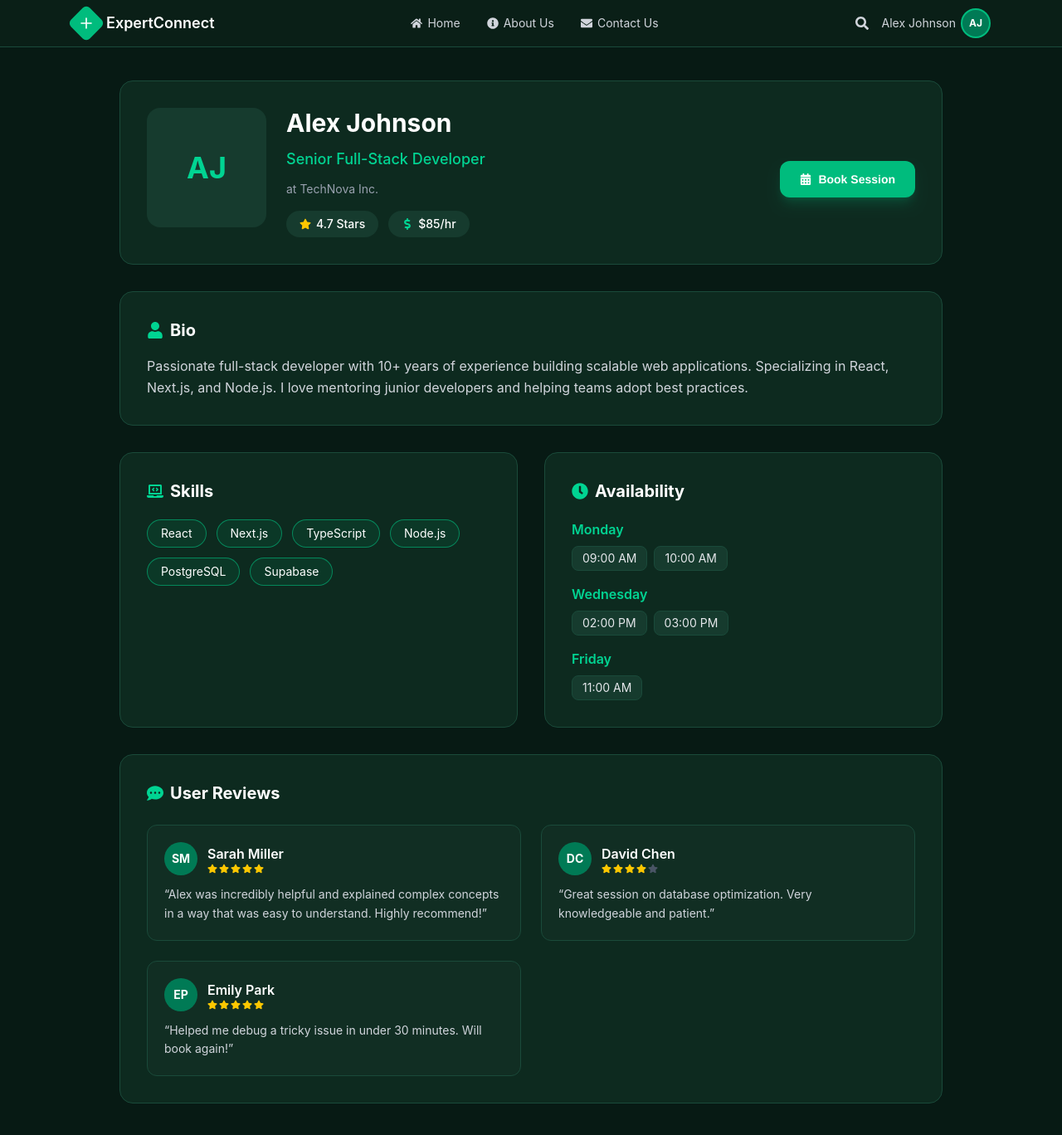
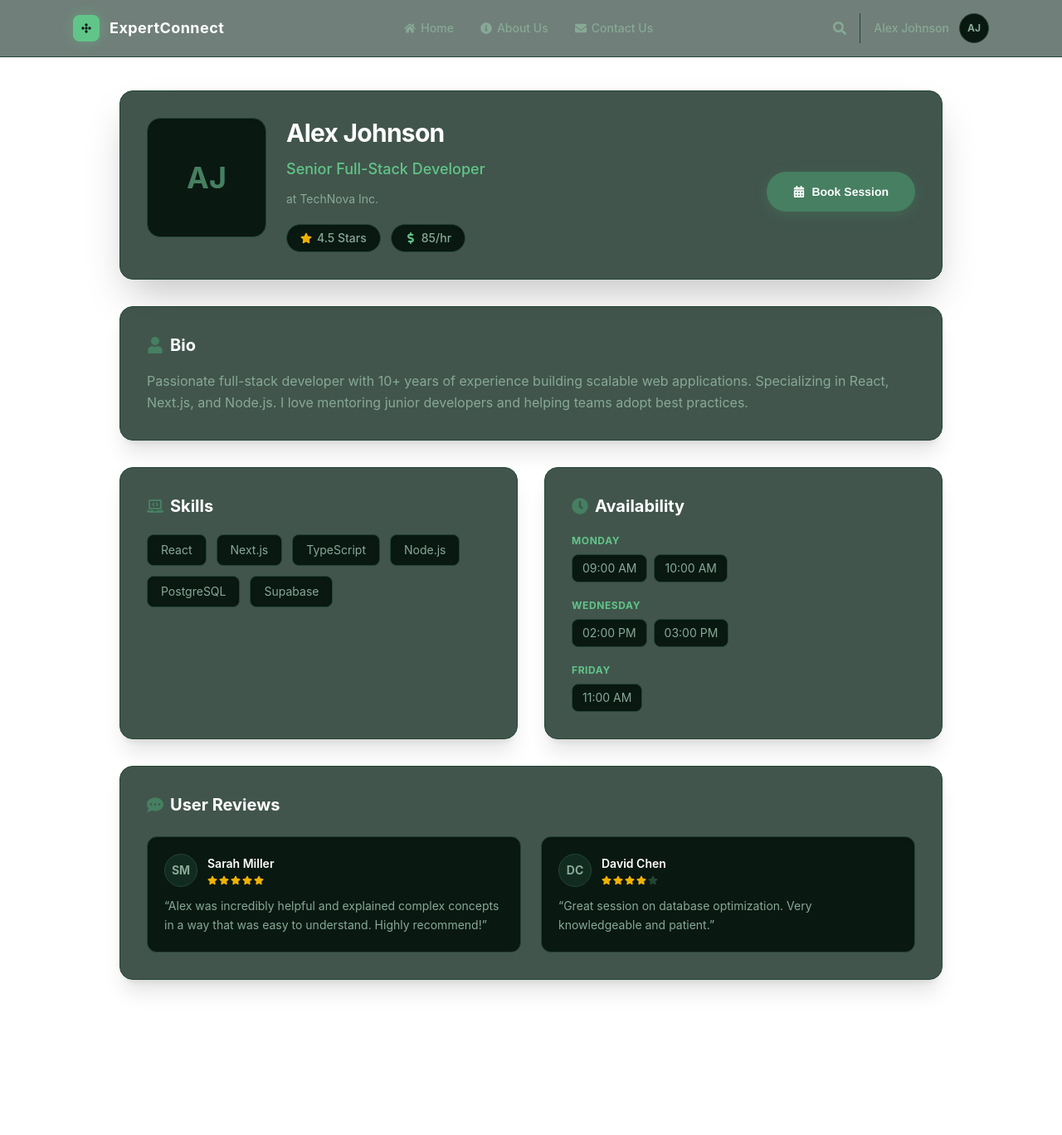
Before and after one commit to DN-75/Kraken-CA1, a Next.js app: page /professional/1 in a window 1280 px wide. Shown: the whole page at 83% size. After the commit the page ends 1221 px from the top, so only its background shows below. Built offline with nearby package versions, Linux system fonts and the light colour scheme.

Commit message:
change full code

```diff
--- a/app/professional/[id]/page.tsx
+++ b/app/professional/[id]/page.tsx
@@ -106,7 +106,6 @@ export default function ProfessionalProfilePage() {
   useEffect(() => {
     if (!id) return;
 
-    // Mock data for professional with id 1
     if (id === "1") {
       setProfessional({
         id: "1",
@@ -156,13 +155,6 @@ export default function ProfessionalProfilePage() {
           created_at: "2026-01-15T14:30:00Z",
           user_profiles: { profiles: { name: "David Chen", profile_photo: null } },
         },
-        {
-          id: "r3",
-          rating: 5,
-          comment: "Helped me debug a tricky issue in under 30 minutes. Will book again!",
-          created_at: "2026-01-02T09:00:00Z",
-          user_profiles: { profiles: { name: "Emily Park", profile_photo: null } },
-        },
       ]);
     } else {
       setError("Professional profile not found.");
@@ -191,8 +183,8 @@ export default function ProfessionalProfilePage() {
 
   if (loading) {
     return (
-      <div className="min-h-screen bg-[#071a14] flex items-center justify-center">
-        <div className="animate-pulse text-emerald-400 text-xl font-medium">
+      <div className="min-h-screen bg-[radial-gradient(circle_at_center,_var(--tw-gradient-stops))] from-[#274f3e] via-[#12281e] to-[#0a1812] flex items-center justify-center">
+        <div className="animate-pulse text-[#467f61] text-xl font-medium">
           Loading profile…
         </div>
       </div>
@@ -201,11 +193,11 @@ export default function ProfessionalProfilePage() {
 
   if (error || !professional) {
     return (
-      <div className="min-h-screen bg-[#071a14] flex flex-col items-center justify-center gap-4">
+      <div className="min-h-screen bg-[radial-gradient(circle_at_center,_var(--tw-gradient-stops))] from-[#274f3e] via-[#12281e] to-[#0a1812] flex flex-col items-center justify-center gap-4">
         <p className="text-red-400 text-xl">
           {error ?? "Profile not found."}
         </p>
-        <Link href="/" className="text-emerald-400 hover:underline">
+        <Link href="/" className="text-[#87a996] hover:text-white transition-colors">
           ← Back to Home
         </Link>
       </div>
@@ -216,71 +208,55 @@ export default function ProfessionalProfilePage() {
 
   /* ── Render ── */
   return (
-    <div className="min-h-screen bg-[#071a14] text-gray-200">
+    <div className="min-h-screen bg-[radial-gradient(circle_at_center,_var(--tw-gradient-stops))] from-[#274f3e] via-[#12281e] to-[#0a1812] text-white selection:bg-[#467f61] selection:text-white">
+
       {/* ─── Navbar ─── */}
-      <nav className="border-b border-[#1a4a3a] bg-[#0a1f17]">
-        <div className="max-w-6xl mx-auto flex items-center justify-between px-6 py-3">
-          {/* Left – Brand */}
-          <Link href="/" className="flex items-center gap-2">
-            <span className="inline-flex h-8 w-8 items-center justify-center rounded-md bg-emerald-500 rotate-45">
-              <svg
-                className="-rotate-45 h-4 w-4 text-white"
-                fill="none"
-                stroke="currentColor"
-                strokeWidth={2.5}
-                viewBox="0 0 24 24"
-              >
-                <path
-                  strokeLinecap="round"
-                  strokeLinejoin="round"
-                  d="M12 3v18m9-9H3"
-                />
+      <nav className="border-b border-[#234535] bg-[#122b20]/60 backdrop-blur-md sticky top-0 z-50">
+        <div className="max-w-6xl mx-auto flex items-center justify-between px-6 py-4">
+          <Link href="/" className="flex items-center gap-3">
+            <span className="inline-flex h-8 w-8 items-center justify-center rounded-lg bg-[#61c589] shadow-[0_0_15px_rgba(97,197,137,0.4)]">
+              {/* Icon from your image */}
+              <svg className="h-4 w-4 text-[#0a1812]" viewBox="0 0 24 24" fill="currentColor">
+                 <circle cx="12" cy="6" r="2.5" />
+                 <circle cx="6" cy="12" r="2.5" />
+                 <circle cx="12" cy="18" r="2.5" />
+                 <circle cx="18" cy="12" r="2.5" />
+                 <circle cx="12" cy="12" r="2.5" />
               </svg>
             </span>
-            <span className="text-white font-semibold text-lg">
+            <span className="text-white font-bold text-lg tracking-wide">
               ExpertConnect
             </span>
           </Link>
 
-          {/* Center – Links */}
-          <div className="hidden md:flex items-center gap-8 text-sm text-gray-300">
-            <Link
-              href="/"
-              className="flex items-center gap-1.5 hover:text-emerald-400 transition"
-            >
+          <div className="hidden md:flex items-center gap-8 text-sm text-[#87a996] font-medium">
+            <Link href="/" className="flex items-center gap-1.5 hover:text-white transition-colors">
               <FaHome /> Home
             </Link>
-            <Link
-              href="#"
-              className="flex items-center gap-1.5 hover:text-emerald-400 transition"
-            >
+            <Link href="#" className="flex items-center gap-1.5 hover:text-white transition-colors">
               <FaInfoCircle /> About Us
             </Link>
-            <Link
-              href="#"
-              className="flex items-center gap-1.5 hover:text-emerald-400 transition"
-            >
+            <Link href="#" className="flex items-center gap-1.5 hover:text-white transition-colors">
               <FaEnvelope /> Contact Us
             </Link>
           </div>
 
-          {/* Right – Search & User */}
           <div className="flex items-center gap-4">
-            <button className="text-gray-300 hover:text-emerald-400 transition">
+            <button className="text-[#87a996] hover:text-white transition-colors">
               <FaSearch size={16} />
             </button>
-            <div className="flex items-center gap-2">
-              <span className="text-sm text-gray-300 hidden sm:inline">
+            <div className="flex items-center gap-3 border-l border-[#234535] pl-4">
+              <span className="text-sm text-[#87a996] hidden sm:inline font-medium">
                 {profile.name}
               </span>
               {profile.profile_photo ? (
                 <img
                   src={profile.profile_photo}
                   alt={profile.name}
-                  className="h-8 w-8 rounded-full object-cover ring-2 ring-emerald-500"
+                  className="h-9 w-9 rounded-full object-cover border border-[#234535] shadow-sm"
                 />
               ) : (
-                <span className="flex h-8 w-8 items-center justify-center rounded-full bg-emerald-700 text-xs font-bold text-white ring-2 ring-emerald-500">
+                <span className="flex h-9 w-9 items-center justify-center rounded-full bg-[#0a1812] border border-[#234535] text-xs font-bold text-[#87a996] shadow-inner">
                   {getInitials(profile.name)}
                 </span>
               )}
@@ -290,51 +266,46 @@ export default function ProfessionalProfilePage() {
       </nav>
 
       {/* ─── Main Content ─── */}
-      <main className="max-w-5xl mx-auto px-4 py-10 space-y-8">
+      <main className="max-w-5xl mx-auto px-4 py-10 space-y-8 relative z-10">
+
         {/* ── Profile Hero Card ── */}
-        <section className="rounded-2xl border border-[#1a4a3a] bg-[#0d2a1f] p-6 md:p-8 flex flex-col md:flex-row items-center md:items-start gap-6">
-          {/* Photo */}
+        <section className="rounded-2xl border border-[#234535] bg-[#122b20]/80 backdrop-blur-xl shadow-2xl p-6 md:p-8 flex flex-col md:flex-row items-center md:items-start gap-6">
           {profile.profile_photo ? (
             <img
               src={profile.profile_photo}
               alt={profile.name}
-              className="h-36 w-36 rounded-2xl object-cover flex-shrink-0"
+              className="h-36 w-36 rounded-2xl object-cover flex-shrink-0 shadow-lg border border-[#234535]"
             />
           ) : (
-            <div className="h-36 w-36 rounded-2xl bg-[#163b2e] flex items-center justify-center text-4xl font-bold text-emerald-400 flex-shrink-0">
+            <div className="h-36 w-36 rounded-2xl bg-[#0a1812] border border-[#234535] flex items-center justify-center text-4xl font-bold text-[#467f61] flex-shrink-0 shadow-inner">
               {getInitials(profile.name)}
             </div>
           )}
 
-          {/* Info */}
           <div className="flex-1 text-center md:text-left space-y-3">
-            <h1 className="text-3xl font-bold text-white">{profile.name}</h1>
-
-            <p className="text-emerald-400 font-medium text-lg">
+            <h1 className="text-3xl font-bold text-white tracking-tight">{profile.name}</h1>
+            <p className="text-[#61c589] font-medium text-lg">
               {professional.job_title ?? professional.field}
             </p>
-
             {professional.job && (
-              <p className="text-gray-400 text-sm">at {professional.job}</p>
+              <p className="text-[#87a996] text-sm">at {professional.job}</p>
             )}
 
-            {/* Badges */}
-            <div className="flex flex-wrap justify-center md:justify-start gap-3 pt-1">
+            <div className="flex flex-wrap justify-center md:justify-start gap-3 pt-2">
               {avgRating && (
-                <span className="inline-flex items-center gap-1.5 rounded-full bg-[#163b2e] px-4 py-1.5 text-sm font-medium text-white">
-                  <FaStar className="text-yellow-400" /> {avgRating} Stars
+                <span className="inline-flex items-center gap-1.5 rounded-full border border-[#234535] bg-[#0a1812] px-4 py-1.5 text-sm font-medium text-[#87a996] shadow-inner">
+                  <FaStar className="text-yellow-500" /> {avgRating} Stars
                 </span>
               )}
-              <span className="inline-flex items-center gap-1.5 rounded-full bg-[#163b2e] px-4 py-1.5 text-sm font-medium text-white">
-                <FaDollarSign className="text-emerald-400" /> $
+              <span className="inline-flex items-center gap-1.5 rounded-full border border-[#234535] bg-[#0a1812] px-4 py-1.5 text-sm font-medium text-[#87a996] shadow-inner">
+                <FaDollarSign className="text-[#61c589]" />
                 {professional.price_per_hour}/hr
               </span>
             </div>
           </div>
 
-          {/* Book Button */}
           <div className="flex-shrink-0 self-center md:mt-4">
-            <button className="cursor-pointer inline-flex items-center gap-2 rounded-xl bg-emerald-500 hover:bg-emerald-600 transition px-6 py-3 text-white font-semibold text-sm shadow-lg shadow-emerald-500/20">
+            <button className="cursor-pointer inline-flex items-center justify-center gap-2 rounded-full bg-[#467f61] hover:bg-[#38664e] transition-all px-8 py-3.5 text-white font-semibold text-sm shadow-[0_4px_14px_0_rgba(70,127,97,0.39)] w-full md:w-auto">
               <FaCalendarAlt /> Book Session
             </button>
           </div>
@@ -342,56 +313,50 @@ export default function ProfessionalProfilePage() {
 
         {/* ── Bio ── */}
         {profile.bio && (
-          <section className="rounded-2xl border border-[#1a4a3a] bg-[#0d2a1f] p-6 md:p-8">
+          <section className="rounded-2xl border border-[#234535] bg-[#122b20]/80 backdrop-blur-xl shadow-xl p-6 md:p-8">
             <h2 className="flex items-center gap-2 text-xl font-bold text-white mb-4">
-              <FaUser className="text-emerald-400" /> Bio
+              <FaUser className="text-[#467f61]" /> Bio
             </h2>
-            <p className="text-gray-300 leading-relaxed">{profile.bio}</p>
+            <p className="text-[#87a996] leading-relaxed text-sm md:text-base">{profile.bio}</p>
           </section>
         )}
 
         {/* ── Skills & Availability Row ── */}
         <div className="grid grid-cols-1 md:grid-cols-2 gap-8">
-          {/* Skills */}
-          <section className="rounded-2xl border border-[#1a4a3a] bg-[#0d2a1f] p-6 md:p-8">
+
+          <section className="rounded-2xl border border-[#234535] bg-[#122b20]/80 backdrop-blur-xl shadow-xl p-6 md:p-8">
             <h2 className="flex items-center gap-2 text-xl font-bold text-white mb-5">
-              <FaLaptopCode className="text-emerald-400" /> Skills
+              <FaLaptopCode className="text-[#467f61]" /> Skills
             </h2>
             <div className="flex flex-wrap gap-3">
               {skills.map((s, i) => (
                 <span
                   key={i}
-                  className="rounded-full border border-emerald-500/60 bg-emerald-500/10 px-4 py-1.5 text-sm text-white"
+                  className="rounded-lg border border-[#234535] bg-[#0a1812] px-4 py-2 text-sm text-[#87a996] shadow-inner"
                 >
                   {s.skill === "Other" ? s.skill_other_label : s.skill}
                 </span>
               ))}
-              {skills.length === 0 && (
-                <p className="text-gray-500 text-sm">No skills listed.</p>
-              )}
             </div>
           </section>
 
-          {/* Availability */}
-          <section className="rounded-2xl border border-[#1a4a3a] bg-[#0d2a1f] p-6 md:p-8">
+          <section className="rounded-2xl border border-[#234535] bg-[#122b20]/80 backdrop-blur-xl shadow-xl p-6 md:p-8">
             <h2 className="flex items-center gap-2 text-xl font-bold text-white mb-5">
-              <FaClock className="text-emerald-400" /> Availability
+              <FaClock className="text-[#467f61]" /> Availability
             </h2>
 
             {sortedDays.length === 0 ? (
-              <p className="text-gray-500 text-sm">
-                No available slots right now.
-              </p>
+              <p className="text-[#87a996] text-sm">No available slots right now.</p>
             ) : (
-              <div className="space-y-4">
+              <div className="space-y-5">
                 {sortedDays.map((day) => (
                   <div key={day}>
-                    <p className="text-emerald-400 font-semibold mb-2">{day}</p>
+                    <p className="text-[#61c589] text-xs uppercase tracking-wider font-bold mb-2">{day}</p>
                     <div className="flex flex-wrap gap-2">
                       {groupedSlots[day].map((slot) => (
                         <span
                           key={slot.id}
-                          className="rounded-lg border border-[#1a4a3a] bg-[#163b2e] px-3 py-1 text-sm text-gray-200"
+                          className="rounded-lg border border-[#234535] bg-[#0a1812] px-3 py-1.5 text-sm text-[#87a996] shadow-inner"
                         >
                           {formatTime(slot.start_time)}
                         </span>
@@ -406,59 +371,50 @@ export default function ProfessionalProfilePage() {
 
         {/* ── User Reviews ── */}
         {reviews.length > 0 && (
-          <section className="rounded-2xl border border-[#1a4a3a] bg-[#0d2a1f] p-6 md:p-8">
+          <section className="rounded-2xl border border-[#234535] bg-[#122b20]/80 backdrop-blur-xl shadow-xl p-6 md:p-8">
             <h2 className="flex items-center gap-2 text-xl font-bold text-white mb-6">
-              <FaCommentDots className="text-emerald-400" /> User Reviews
+              <FaCommentDots className="text-[#467f61]" /> User Reviews
             </h2>
 
             <div className="grid grid-cols-1 md:grid-cols-2 gap-6">
               {reviews.map((review) => {
-                const reviewerName =
-                  review.user_profiles?.profiles?.name ?? "Anonymous";
+                const reviewerName = review.user_profiles?.profiles?.name ?? "Anonymous";
                 return (
                   <div
                     key={review.id}
-                    className="rounded-xl border border-[#1a4a3a] bg-[#112e23] p-5 space-y-3"
+                    className="rounded-xl border border-[#234535] bg-[#0a1812] shadow-inner p-5 space-y-3"
                   >
-                    {/* Reviewer Header */}
                     <div className="flex items-center gap-3">
                       {review.user_profiles?.profiles?.profile_photo ? (
                         <img
-                          src={
-                            review.user_profiles.profiles.profile_photo
-                          }
+                          src={review.user_profiles.profiles.profile_photo}
                           alt={reviewerName}
-                          className="h-10 w-10 rounded-full object-cover"
+                          className="h-10 w-10 rounded-full object-cover border border-[#234535]"
                         />
                       ) : (
-                        <span className="flex h-10 w-10 items-center justify-center rounded-full bg-emerald-700 text-sm font-bold text-white">
+                        <span className="flex h-10 w-10 items-center justify-center rounded-full bg-[#122b20] border border-[#234535] text-sm font-bold text-[#87a996]">
                           {getInitials(reviewerName)}
                         </span>
                       )}
 
                       <div>
-                        <p className="font-semibold text-white">
+                        <p className="font-semibold text-white text-sm">
                           {reviewerName}
                         </p>
-                        <div className="flex gap-0.5">
+                        <div className="flex gap-0.5 mt-1">
                           {Array.from({ length: 5 }).map((_, i) => (
                             <FaStar
                               key={i}
                               size={12}
-                              className={
-                                i < review.rating
-                                  ? "text-yellow-400"
-                                  : "text-gray-600"
-                              }
+                              className={i < review.rating ? "text-yellow-500" : "text-[#234535]"}
                             />
                           ))}
                         </div>
                       </div>
                     </div>
 
-                    {/* Comment */}
                     {review.comment && (
-                      <p className="text-gray-300 text-sm leading-relaxed">
+                      <p className="text-[#87a996] text-sm leading-relaxed">
                         &ldquo;{review.comment}&rdquo;
                       </p>
                     )}
```
